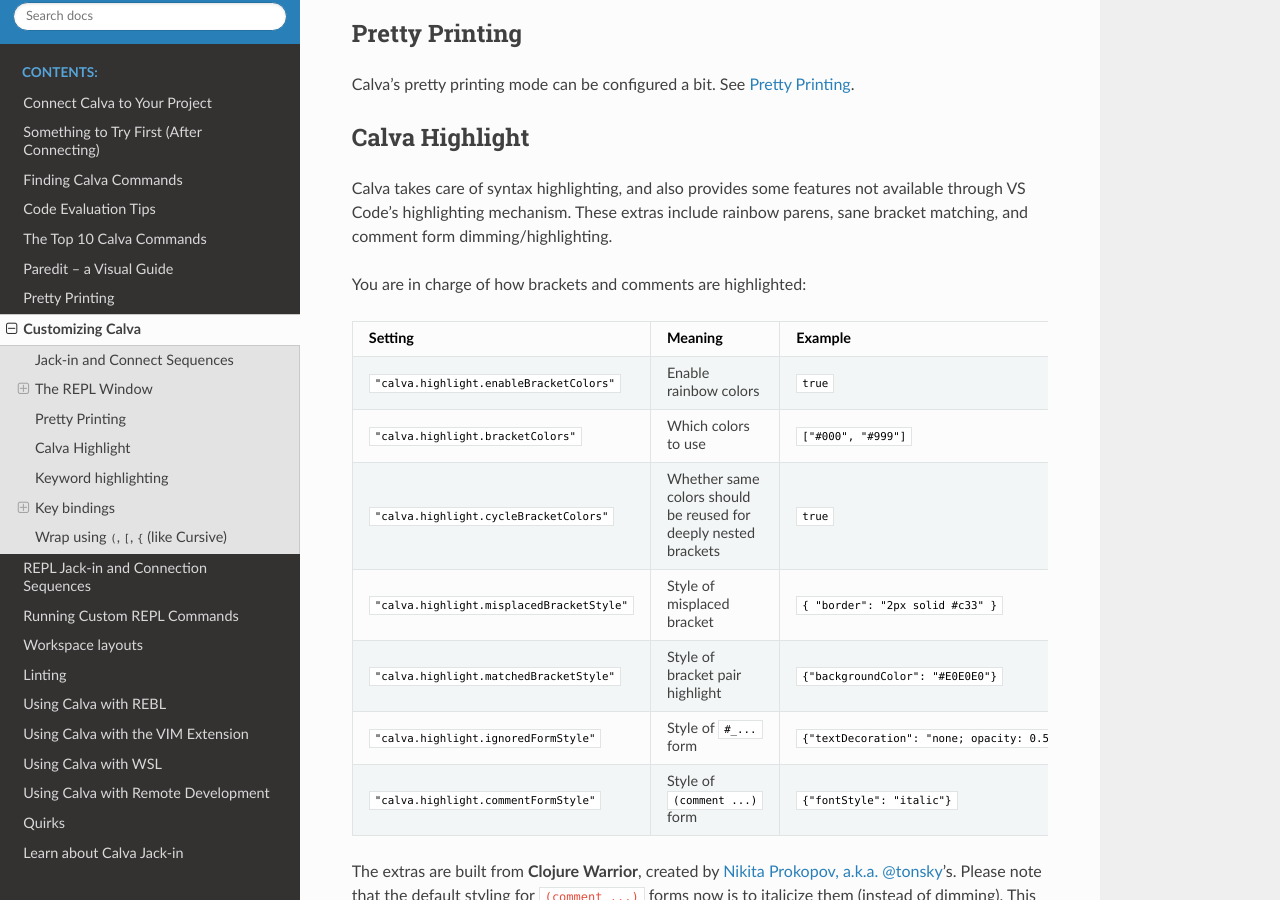
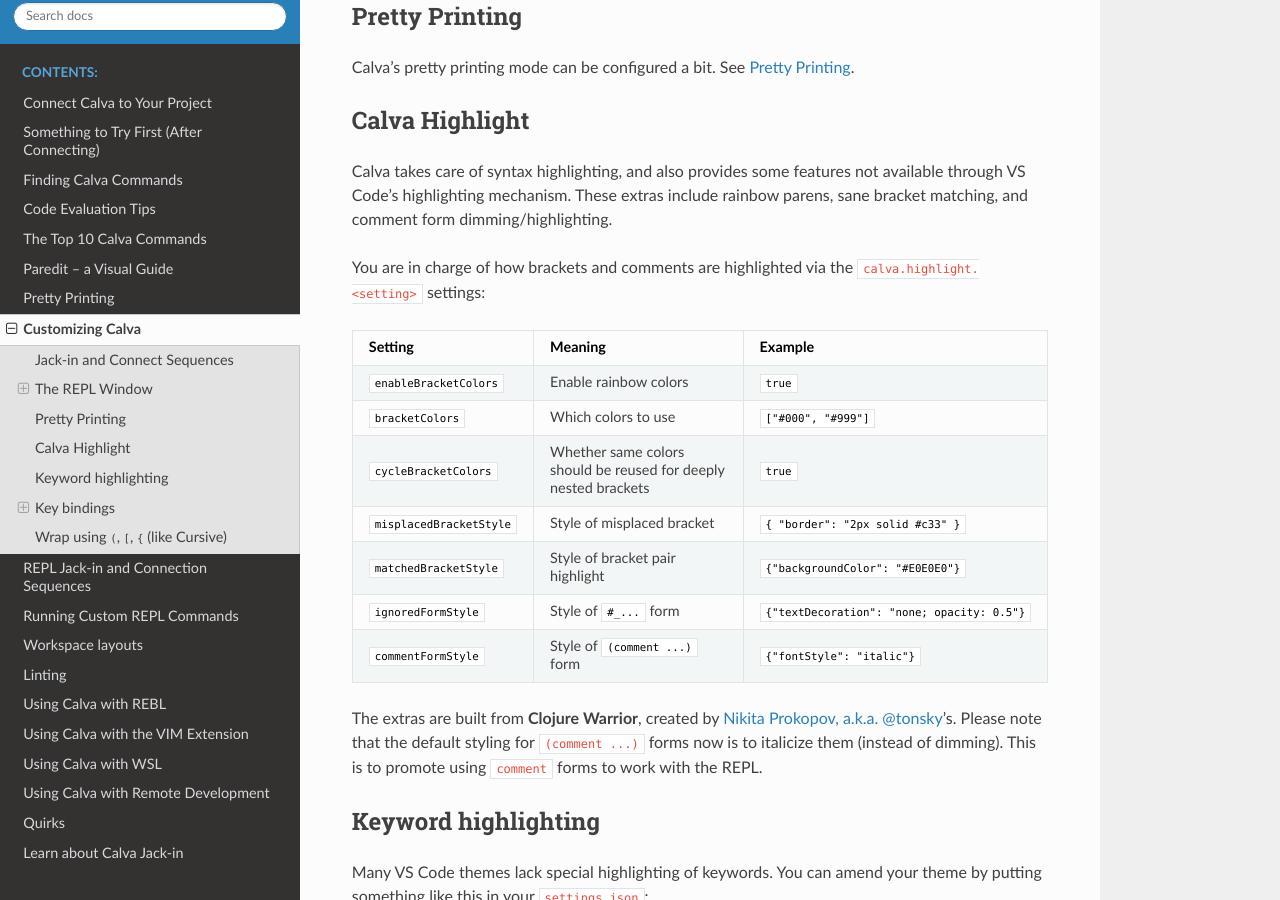
Before and after one commit to BetterThanTomorrow/calva, a Sphinx documentation site: the page built from docs/readthedocs/source/customizing.md, in a window 1280 px wide and 900 px high, scrolled down 1333 px. Built offline with Sphinx 7.4.7 and the Read the Docs theme 2.0.0, drawn with Linux system fonts in a browser that asks for light colours; some of the changed text lies outside the part shown.

Commit message:
Minor fixes to customize doc page [skip ci]

````diff
--- a/docs/readthedocs/source/customizing.md
+++ b/docs/readthedocs/source/customizing.md
@@ -7,10 +7,9 @@
 ```json
     "calva.prettyPrintingOptions": {
         "enabled": true,
-        "clientOrServer": "client",
-        "width": 120,
-        "serverPrinter": "puget"
-    }
+        "printEngine": "pprint",
+        "width": 40
+    },
 ```
 
 ## Jack-in and Connect Sequences
@@ -44,17 +43,17 @@
 
 Calva takes care of syntax highlighting, and also provides some features not available through VS Code's highlighting mechanism. These extras include rainbow parens, sane bracket matching, and comment form dimming/highlighting.
 
-You are in charge of how brackets and comments are highlighted:
+You are in charge of how brackets and comments are highlighted via the `calva.highlight.<setting>` settings:
 
 | Setting | Meaning | Example |
 | --- | ------- | ------- |
-| `"calva.highlight.enableBracketColors"` | Enable rainbow colors |  `true` |
-| `"calva.highlight.bracketColors"` | Which colors to use |  `["#000", "#999"]` |
-| `"calva.highlight.cycleBracketColors"` | Whether same colors should be reused for deeply nested brackets | `true` |
-| `"calva.highlight.misplacedBracketStyle"` | Style of misplaced bracket | `{ "border": "2px solid #c33" }` |
-| `"calva.highlight.matchedBracketStyle"` | Style of bracket pair highlight | `{"backgroundColor": "#E0E0E0"}` |
-| `"calva.highlight.ignoredFormStyle"` | Style of `#_...` form | `{"textDecoration": "none; opacity: 0.5"}` |
-| `"calva.highlight.commentFormStyle"` | Style of `(comment ...)` form | `{"fontStyle": "italic"}` |
+| `enableBracketColors` | Enable rainbow colors |  `true` |
+| `bracketColors` | Which colors to use |  `["#000", "#999"]` |
+| `cycleBracketColors` | Whether same colors should be reused for deeply nested brackets | `true` |
+| `misplacedBracketStyle` | Style of misplaced bracket | `{ "border": "2px solid #c33" }` |
+| `matchedBracketStyle` | Style of bracket pair highlight | `{"backgroundColor": "#E0E0E0"}` |
+| `ignoredFormStyle` | Style of `#_...` form | `{"textDecoration": "none; opacity: 0.5"}` |
+| `commentFormStyle` | Style of `(comment ...)` form | `{"fontStyle": "italic"}` |
 
 The extras are built from **Clojure Warrior**, created by [Nikita Prokopov, a.k.a. @tonsky](https://tonsky.me)'s. Please note that the default styling for `(comment ...)` forms now is to italicize them (instead of dimming). This is to promote using `comment` forms to work with the REPL.
 
````
Also changed, not shown: other parts of docs/readthedocs/source/customizing.md (+2 -2 lines).
